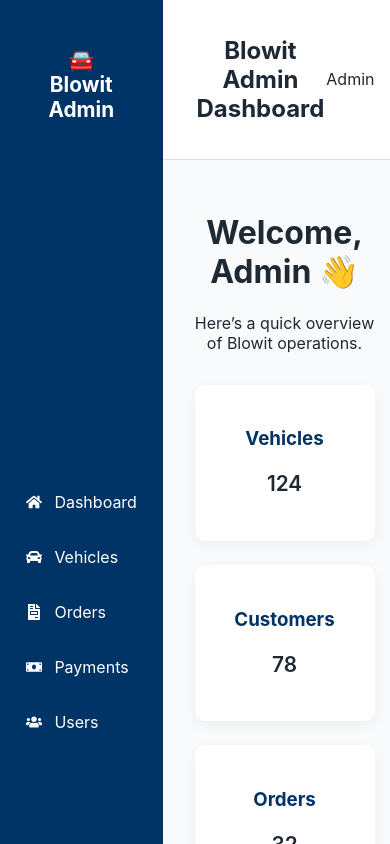
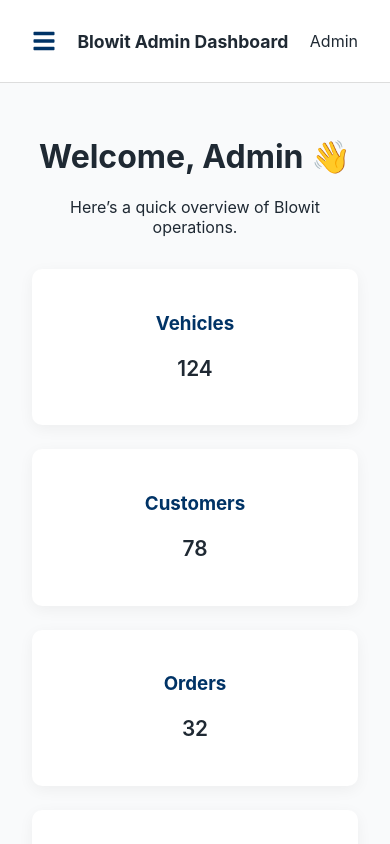
Before and after one commit to Avlcapital/blowit-updated, a React app in the folder frontend/: page /admin/dashboard in a window 390 px wide. Built offline with nearby package versions, Linux system fonts and the light colour scheme; sample sign-in values are in the browser's storage; the HTML template or start-up script is replaced by a standard one.

Commit message:
updated the admin Side

```diff
--- a/frontend/src/components/Admin/AdminNavbar.jsx
+++ b/frontend/src/components/Admin/AdminNavbar.jsx
@@ -1,9 +1,11 @@
 import React from "react";
+import { FaBars } from "react-icons/fa";
 import "../../styles/admin/AdminLayout.css";
 
-const AdminNavbar = () => {
+const AdminNavbar = ({ toggleSidebar }) => {
   return (
     <header className="admin-navbar">
+      <FaBars className="hamburger" onClick={toggleSidebar} />
       <h2>Blowit Admin Dashboard</h2>
       <div className="admin-info">
         <span className="admin-name">Admin</span>
--- a/frontend/src/components/Admin/AdminSidebar.jsx
+++ b/frontend/src/components/Admin/AdminSidebar.jsx
@@ -1,9 +1,17 @@
 import React from "react";
 import { Link, useNavigate } from "react-router-dom";
-import { FaCar, FaUsers, FaFileInvoice, FaMoneyBill, FaHome, FaSignOutAlt } from "react-icons/fa";
+import {
+  FaCar,
+  FaUsers,
+  FaFileInvoice,
+  FaMoneyBill,
+  FaHome,
+  FaSignOutAlt,
+  FaTimes,
+} from "react-icons/fa";
 import "../../styles/admin/AdminLayout.css";
 
-const AdminSidebar = () => {
+const AdminSidebar = ({ isOpen, toggleSidebar }) => {
   const navigate = useNavigate();
 
   const handleLogout = () => {
@@ -13,15 +21,30 @@
   };
 
   return (
-    <aside className="admin-sidebar">
-      <div className="logo">🚘 Blowit Admin</div>
+    <aside className={`admin-sidebar ${isOpen ? "open" : ""}`}>
+      <div className="sidebar-header">
+        <div className="logo">🚘 Blowit Admin</div>
+        <FaTimes className="close-icon" onClick={toggleSidebar} />
+      </div>
+
       <nav>
-        <Link to="/admin/dashboard"><FaHome /> Dashboard</Link>
-        <Link to="/admin/vehicles"><FaCar /> Vehicles</Link>
-        <Link to="/admin/orders"><FaFileInvoice /> Orders</Link>
-        <Link to="/admin/payments"><FaMoneyBill /> Payments</Link>
-        <Link to="/admin/users"><FaUsers /> Users</Link>
+        <Link to="/admin/dashboard" onClick={toggleSidebar}>
+          <FaHome /> Dashboard
+        </Link>
+        <Link to="/admin/vehicles" onClick={toggleSidebar}>
+          <FaCar /> Vehicles
+        </Link>
+        <Link to="/admin/orders" onClick={toggleSidebar}>
+          <FaFileInvoice /> Orders
+        </Link>
+        <Link to="/admin/payments" onClick={toggleSidebar}>
+          <FaMoneyBill /> Payments
+        </Link>
+        <Link to="/admin/users" onClick={toggleSidebar}>
+          <FaUsers /> Users
+        </Link>
       </nav>
+
       <button className="logout-btn" onClick={handleLogout}>
         <FaSignOutAlt /> Logout
       </button>
--- a/frontend/src/pages/admin/AdminDashboard.jsx
+++ b/frontend/src/pages/admin/AdminDashboard.jsx
@@ -1,14 +1,17 @@
-import React from "react";
+import React, { useState } from "react";
 import AdminSidebar from "../../components/Admin/AdminSidebar";
 import AdminNavbar from "../../components/Admin/AdminNavbar";
 import "../../styles/admin/AdminDashboard.css";
 
 const AdminDashboard = () => {
+  const [sidebarOpen, setSidebarOpen] = useState(false);
+  const toggleSidebar = () => setSidebarOpen(!sidebarOpen);
+
   return (
     <div className="admin-layout">
-      <AdminSidebar />
+      <AdminSidebar isOpen={sidebarOpen} toggleSidebar={toggleSidebar} />
       <div className="admin-main">
-        <AdminNavbar />
+        <AdminNavbar toggleSidebar={toggleSidebar} />
         <div className="admin-content">
           <h1>Welcome, Admin 👋</h1>
           <p className="subtitle">Here’s a quick overview of Blowit operations.</p>
--- a/frontend/src/styles/admin/AdminLayout.css
+++ b/frontend/src/styles/admin/AdminLayout.css
@@ -102,3 +102,89 @@
   font-size: 1.3rem;
   font-weight: 600;
 }
+
+/* Existing styles above remain */
+
+.admin-sidebar {
+  width: 240px;
+  background: #003366;
+  color: #fff;
+  display: flex;
+  flex-direction: column;
+  justify-content: space-between;
+  padding: 1rem;
+  position: fixed;
+  left: 0;
+  top: 0;
+  bottom: 0;
+  transition: transform 0.3s ease;
+  z-index: 999;
+}
+
+/* Hidden by default on small screens */
+@media (max-width: 900px) {
+  .admin-sidebar {
+    transform: translateX(-100%);
+  }
+
+  .admin-sidebar.open {
+    transform: translateX(0);
+  }
+
+  .sidebar-header {
+    display: flex;
+    justify-content: space-between;
+    align-items: center;
+  }
+
+  .close-icon {
+    font-size: 1.3rem;
+    cursor: pointer;
+  }
+}
+
+/* Sidebar logo */
+.admin-sidebar .logo {
+  font-size: 1.3rem;
+  font-weight: bold;
+  margin-bottom: 1.5rem;
+  text-align: center;
+}
+
+/* Navbar */
+.admin-navbar {
+  background: white;
+  padding: 1rem 2rem;
+  border-bottom: 1px solid #ddd;
+  display: flex;
+  justify-content: space-between;
+  align-items: center;
+}
+
+.hamburger {
+  display: none;
+  font-size: 1.5rem;
+  cursor: pointer;
+  color: #003366;
+}
+
+@media (max-width: 900px) {
+  .hamburger {
+    display: block;
+  }
+
+  .admin-navbar h2 {
+    font-size: 1.1rem;
+  }
+}
+
+.admin-main {
+  flex: 1;
+  margin-left: 240px;
+}
+
+@media (max-width: 900px) {
+  .admin-main {
+    margin-left: 0;
+  }
+}
```
